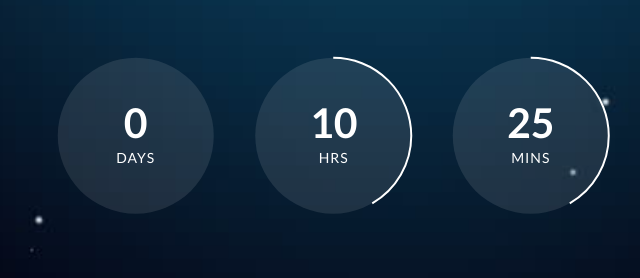
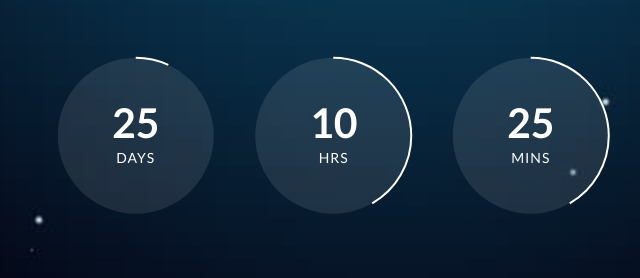
Before and after one commit to shivanubhateja/version_1.0.0, a website: page notify/index.html in a window 1280 px wide. Shown: the part 421-699 px from the top of the page, 208-848 px from the left. Drawn offline with nearby package versions, Linux system fonts and the light colour scheme; files that its build step writes are made by us from their sources; files whose address does not match are found by name.

Commit message:
changes lauch date

```diff
--- a/notify/index.html
+++ b/notify/index.html
@@ -34,7 +34,7 @@
 			</div>
 		</div>
 
-		<div class="counter clear" data-date="2016-10-05 00:00:00"></div>
+		<div class="counter clear" data-date="2016-10-30 00:00:00"></div>
 
 	</section>
 
```
